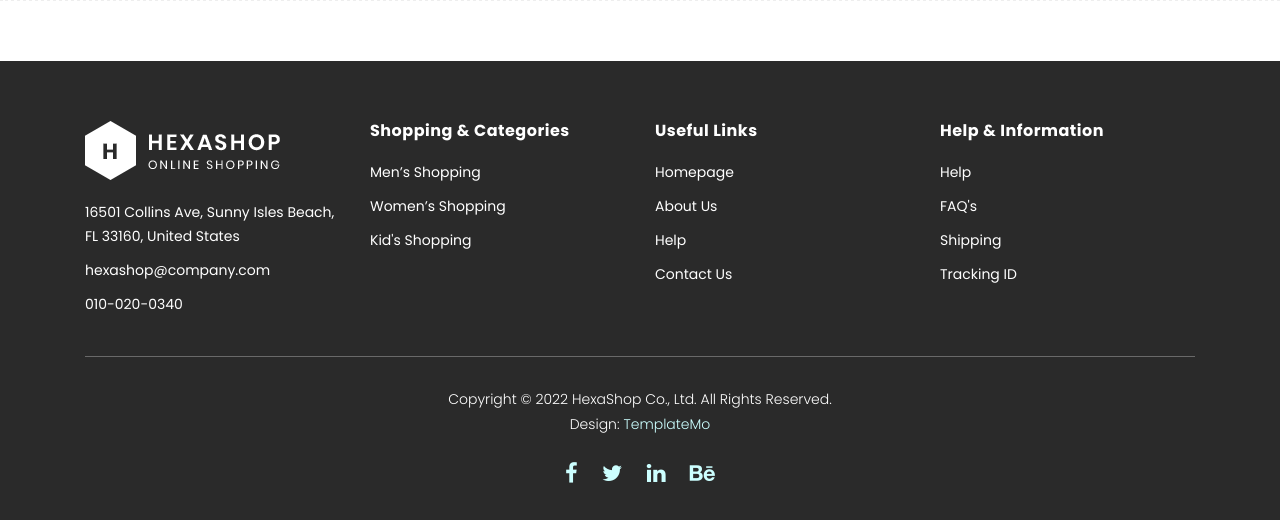
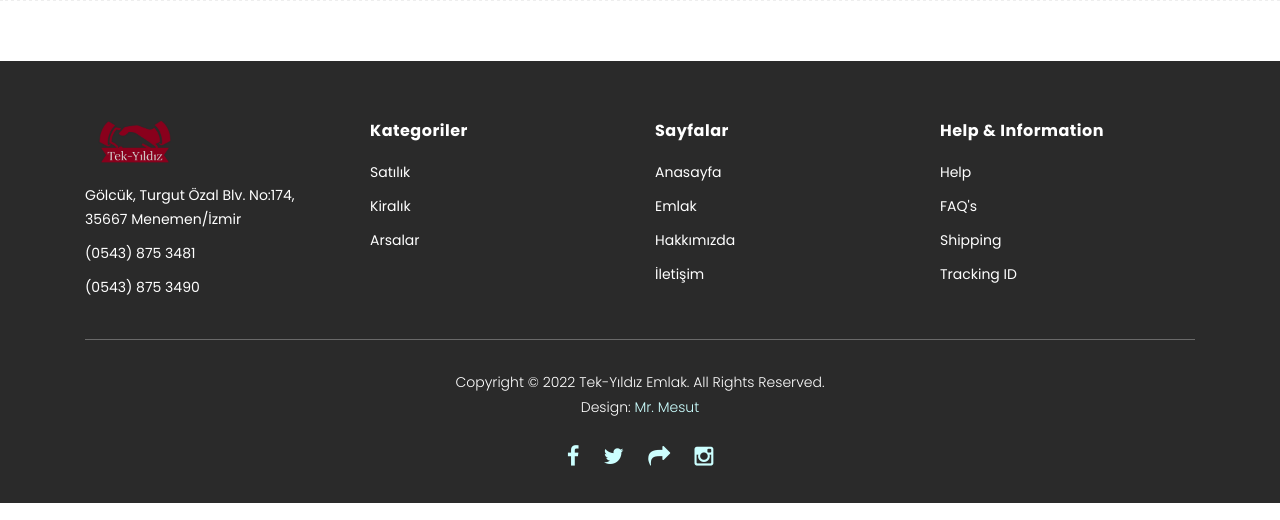
Before and after one commit to Mr-Mesut-OZTURK/yasinemlak, a Django app: page /about/ in a window 1280 px wide. Shown: the part 2624-3144 px from the top of the page. Run offline with Django 4.2, Linux system fonts and the light colour scheme; some libraries are stand-ins or nearby versions.

Commit message:
updated base templates

```diff
--- a/templates/base/_footer.html
+++ b/templates/base/_footer.html
@@ -4,33 +4,41 @@
     <footer>
         <div class="container">
             <div class="row">
+
                 <div class="col-lg-3">
                     <div class="first-item">
                         <div class="logo">
-                            <img src="{% static 'assets/images/white-logo.png' %}" alt="hexashop ecommerce templatemo">
+                            <!-- ***** Logo Start ***** -->
+                            <a href="{% url 'home' %}" class="logo">
+                                <img class="header_logo" src="{% static 'assets/images/logo/logo-footer-light.jpg' %}"
+                                    alt="">
+                            </a>
+                            <!-- ***** Logo End ***** -->
                         </div>
                         <ul>
-                            <li><a href="#">16501 Collins Ave, Sunny Isles Beach, FL 33160, United States</a></li>
-                            <li><a href="#">hexashop@company.com</a></li>
-                            <li><a href="#">010-020-0340</a></li>
+                            <li><a href="#">Gölcük, Turgut Özal Blv. No:174, 35667 Menemen/İzmir</a></li>
+                            <li><a href="#"> (0543) 875 3481</a></li>
+                            <li><a href="#"> (0543) 875 3490</a></li>
                         </ul>
                     </div>
                 </div>
+
                 <div class="col-lg-3">
-                    <h4>Shopping &amp; Categories</h4>
+                    <h4>Kategoriler</h4>
                     <ul>
-                        <li><a href="#">Men’s Shopping</a></li>
-                        <li><a href="#">Women’s Shopping</a></li>
-                        <li><a href="#">Kid's Shopping</a></li>
+                        <li><a href="{% url 'home' %}#men">Satılık</a></li>
+                        <li><a href="{% url 'home' %}#women">Kiralık</a></li>
+                        <li><a href="{% url 'home' %}#kids">Arsalar</a></li>
                     </ul>
                 </div>
+
                 <div class="col-lg-3">
-                    <h4>Useful Links</h4>
+                    <h4>Sayfalar</h4>
                     <ul>
-                        <li><a href="#">Homepage</a></li>
-                        <li><a href="#">About Us</a></li>
-                        <li><a href="#">Help</a></li>
-                        <li><a href="#">Contact Us</a></li>
+                        <li><a href="{% url 'home' %}">Anasayfa</a></li>
+                        <li><a href="{% url 'products' %}">Emlak</a></li>
+                        <li><a href="{% url 'about' %}">Hakkımızda</a></li>
+                        <li><a href="{% url 'contact' %}">İletişim</a></li>
                     </ul>
                 </div>
                 <div class="col-lg-3">
@@ -44,14 +52,18 @@
                 </div>
                 <div class="col-lg-12">
                     <div class="under-footer">
-                        <p>Copyright © 2022 HexaShop Co., Ltd. All Rights Reserved.
-
-                        <br>Design: <a href="https://templatemo.com" target="_parent" title="free css templates">TemplateMo</a></p>
+                        <p>Copyright © 2022 Tek-Yıldız Emlak. All Rights Reserved.
+                            <br>
+                            Design:
+                            <a href="https://github.com/Mr-Mesut-OZTURK" target="_blank" title="full stack developer">
+                                Mr. Mesut
+                            </a>
+                        </p>
                         <ul>
                             <li><a href="#"><i class="fa fa-facebook"></i></a></li>
                             <li><a href="#"><i class="fa fa-twitter"></i></a></li>
-                            <li><a href="#"><i class="fa fa-linkedin"></i></a></li>
-                            <li><a href="#"><i class="fa fa-behance"></i></a></li>
+                            <li><a href="#"><i class="fa fa-mail-forward"></i></a></li>
+                            <li><a href="#"><i class="fa fa-instagram"></i></a></li>
                         </ul>
                     </div>
                 </div>
--- a/templates/base/_header.html
+++ b/templates/base/_header.html
@@ -9,8 +9,8 @@
 
 
                     <!-- ***** Logo Start ***** -->
-                    <a href="index.html" class="logo">
-                        <img class="header_logo" src="{% static 'assets/images/logo/logo2.jpg' %}" alt="">
+                    <a href="{% url 'home' %}" class="logo">
+                        <img class="header_logo" src="{% static 'assets/images/logo/logo-header-dark.jpg' %}" alt="">
                     </av>
                     <!-- ***** Logo End ***** -->
 
```
Also changed, not shown: static/assets/images/logo/logo-footer-dark.jpg (added), static/assets/images/logo/logo-footer-light.jpg (added), static/assets/images/logo/logo-header-dark.jpg (added), static/assets/images/logo/logo-header.jpg (renamed from static/assets/images/logo/logo2.jpg).
